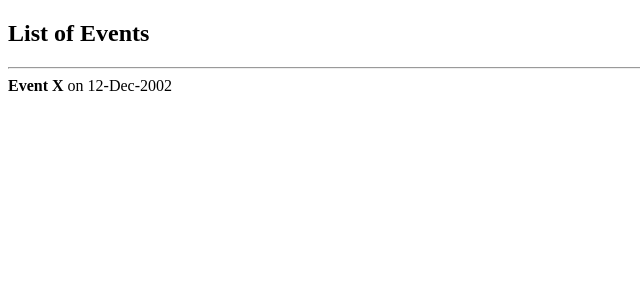
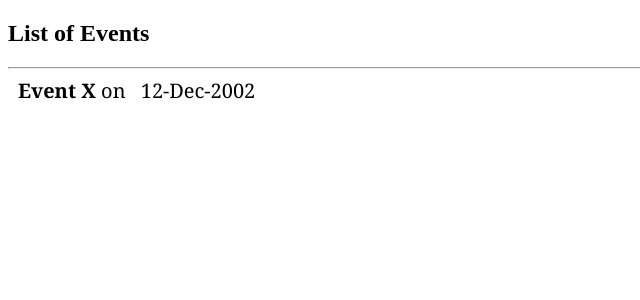
Before and after one commit to ashishsawant4u/ng-fundamentals, an Angular app: page / in a window 1280 px wide. Shown: the top 300 px of the page, without its empty margins (0-640 px from the left). Built offline with nearby package versions, Linux system fonts and the light colour scheme.

Commit message:
Styling Components

```diff
--- a/src/app/events/eventslist.component.html
+++ b/src/app/events/eventslist.component.html
@@ -1,3 +1,6 @@
 <h2>List of Events</h2>
 <hr>
-<b>{{event.name}} </b> on {{event.date}}
+<div class="events-text">
+	<span class="ml10"><b>{{event.name}} </b> on </span>
+	<span class="ml10">{{event.date}}</span>
+</div>
--- a/src/app/events/eventslist.component.ts
+++ b/src/app/events/eventslist.component.ts
@@ -2,7 +2,11 @@ import { Component } from '@angular/core';
 
 @Component({
   selector: 'events-list',
-  templateUrl:'./eventslist.component.html'
+  templateUrl:'./eventslist.component.html',
+  styles:[`
+  	.ml10 {margin-left:10px;}
+  	.events-text {font-family: Georgia;font-size: 15pt;}
+  `]
 })
 
 
```
